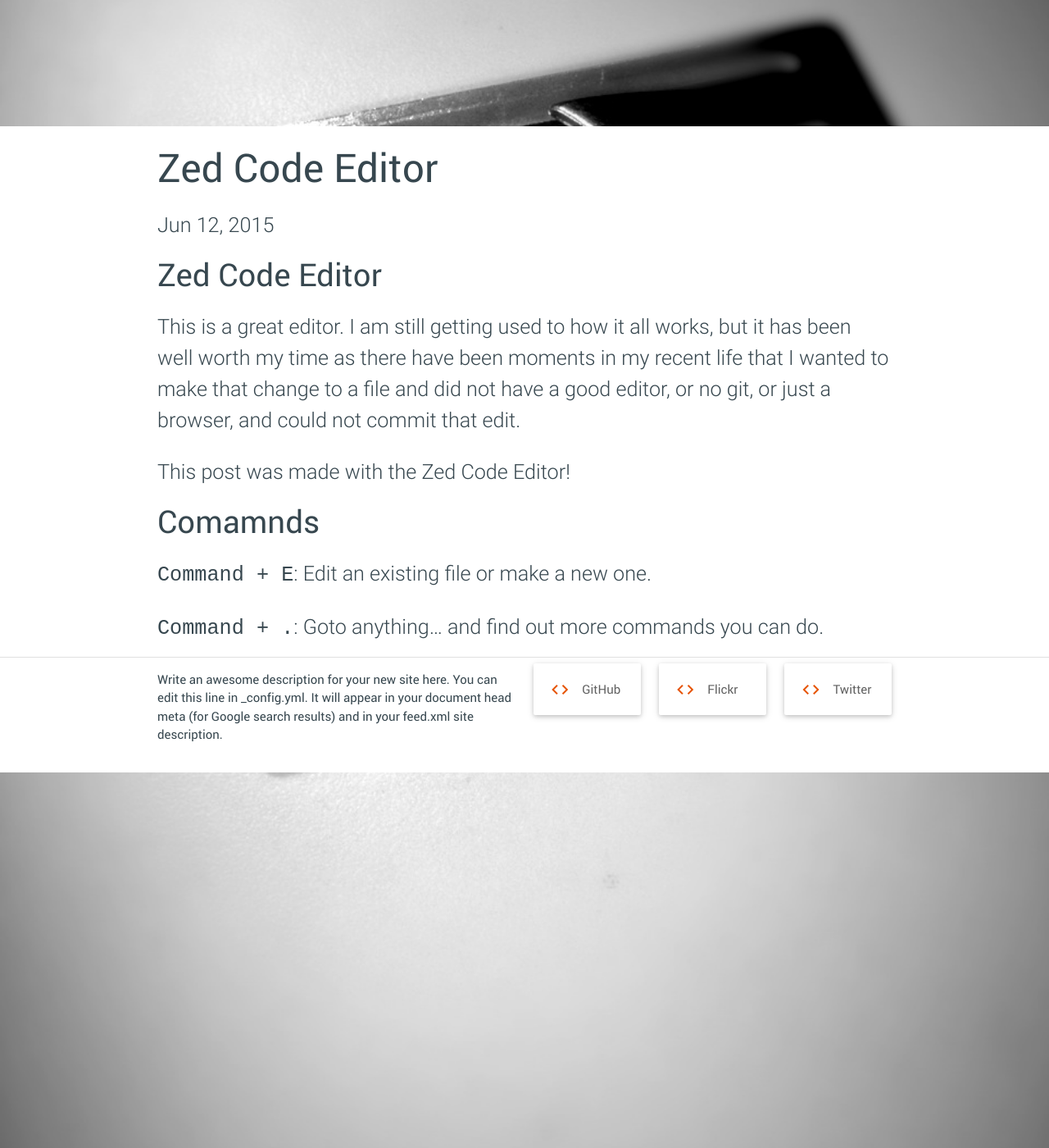
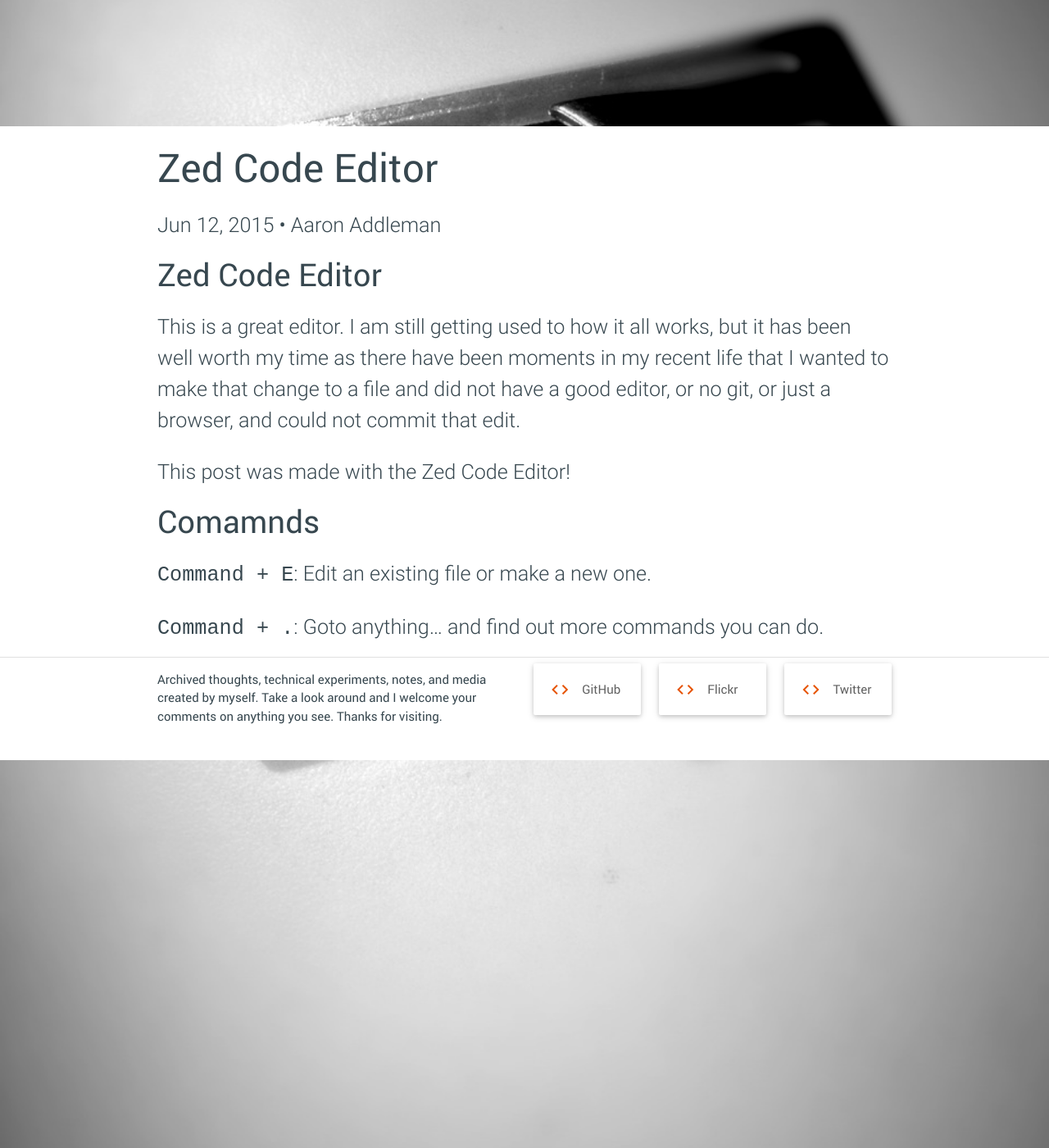
Before and after one commit to aaronaddleman/aaronaddleman.github.io, a Jekyll site: the page built from _posts/2015-06-12-zed-code-editor.md, in a window 1280 px wide and 1400 px high, scrolled down 460 px. Shown: the whole window at 82% size. Built offline with Jekyll 4.4.1, drawn with Linux system fonts in a browser that asks for light colours; nearby versions of some CDN libraries.

Commit message:
updating config.yml

```diff
--- a/_config.yml
+++ b/_config.yml
@@ -6,16 +6,43 @@
 # 'jekyll serve'. If you change this file, please restart the server process.
 
 # Site settings
-title: Your awesome title
+title: Aaron Addleman
+owner: Aaron Addleman
+author: Aaron Addleman
 email: your-email@domain.com
-description: > # this means to ignore newlines until "baseurl:"
-  Write an awesome description for your new site here. You can edit this
-  line in _config.yml. It will appear in your document head meta (for
-  Google search results) and in your feed.xml site description.
+description: >
+  Archived thoughts, technical experiments, notes, and media created by myself.
+  Take a look around and I welcome your comments on anything you see. Thanks for
+  visiting.
 baseurl: "" # the subpath of your site, e.g. /blog
-url: "http://yourdomain.com" # the base hostname & protocol for your site
-twitter_username: jekyllrb
-github_username:  jekyll
+url: "http://aaronaddleman.com" # the base hostname & protocol for your site
+permalink: /articles/:title
+twitter_username: aaronaddleman
+github_username: aaronaddleman
+discus_shortname: aaronaddleman
 
 # Build settings
 markdown: kramdown
+
+# Analytics
+google_analytics: UA-31631239-1
+
+# Webmaster Tools
+google_verify:
+bing_verify:
+
+# Style
+sass:
+  sass_dir: _sass
+  style: compressed
+
+redcarpet:
+  extensions:
+    - no_intra_emphasis
+    - fenced_code_blocks
+    - autolink
+    - tables
+    - with_toc_data
+
+# syntax coloring
+highlighter: rouge
```
